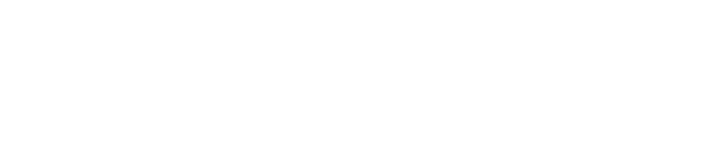
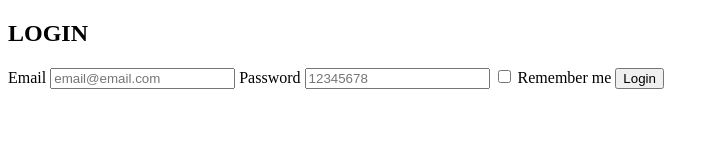
Before and after one commit to Ricardo93santos/login-system, a plain HTML site: page index.html in a window 1280 px wide. Shown: the whole page, without its empty margins (0-719 px from the left). Drawn offline with Linux system fonts and the light colour scheme.

Commit message:
Update index.html
Criação da estrutura da página de login

```diff
--- a/index.html
+++ b/index.html
@@ -7,6 +7,15 @@
   <title>Página de Login</title>
 </head>
 <body>
-
+  <h2>LOGIN</h2>
+  <form action="">
+    <label for="email">Email</label>
+    <input type="email" name="email" id="email" placeholder="email@email.com">
+    <label for="password">Password</label>
+    <input type="password" name="password" id="password" placeholder="12345678">
+    <input type="checkbox" name="remember" id="remember">
+    <label for="remember">Remember me</label>
+    <input type="button" value="Login">
+  </form>
 </body>
 </html>
```
